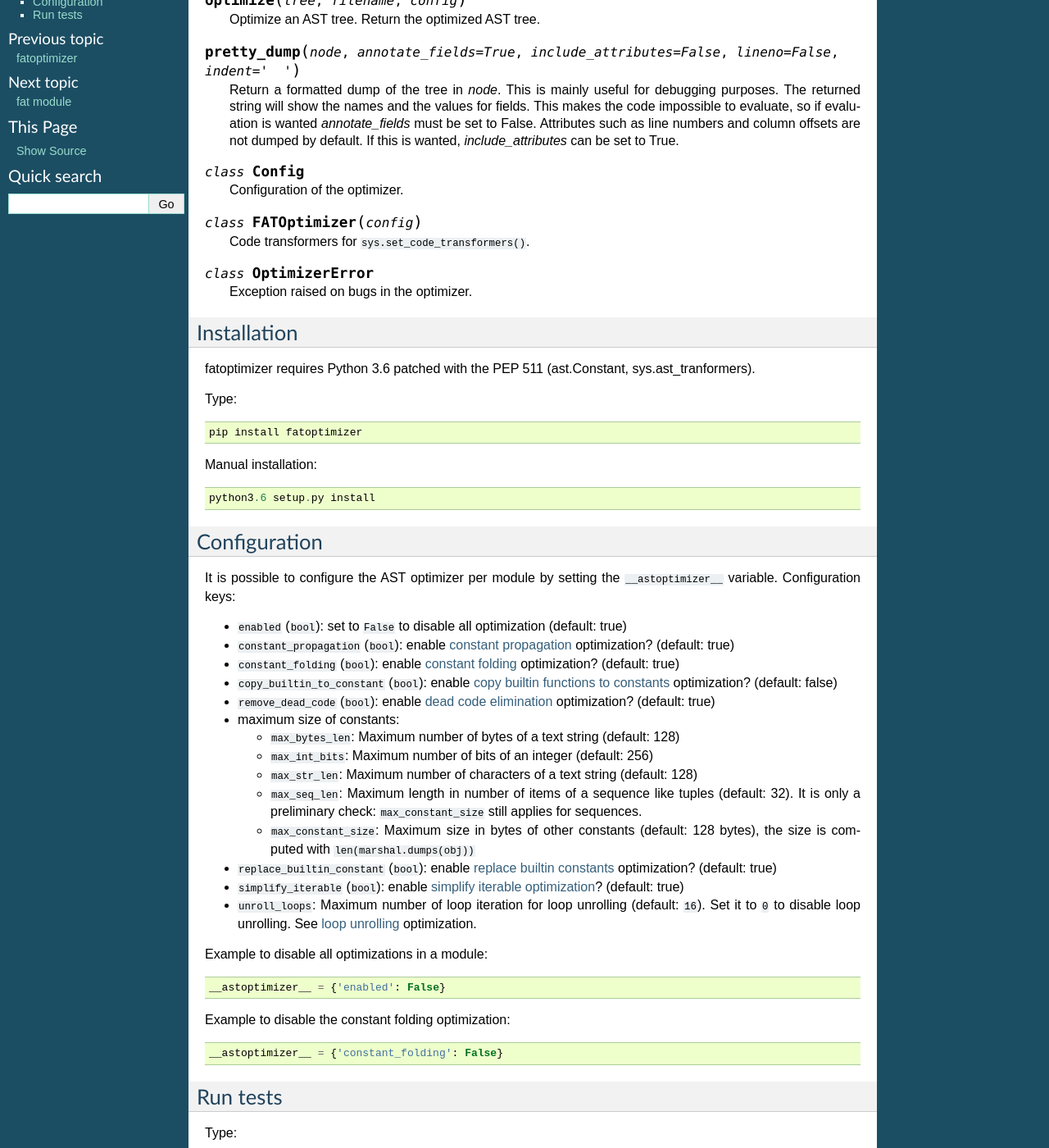
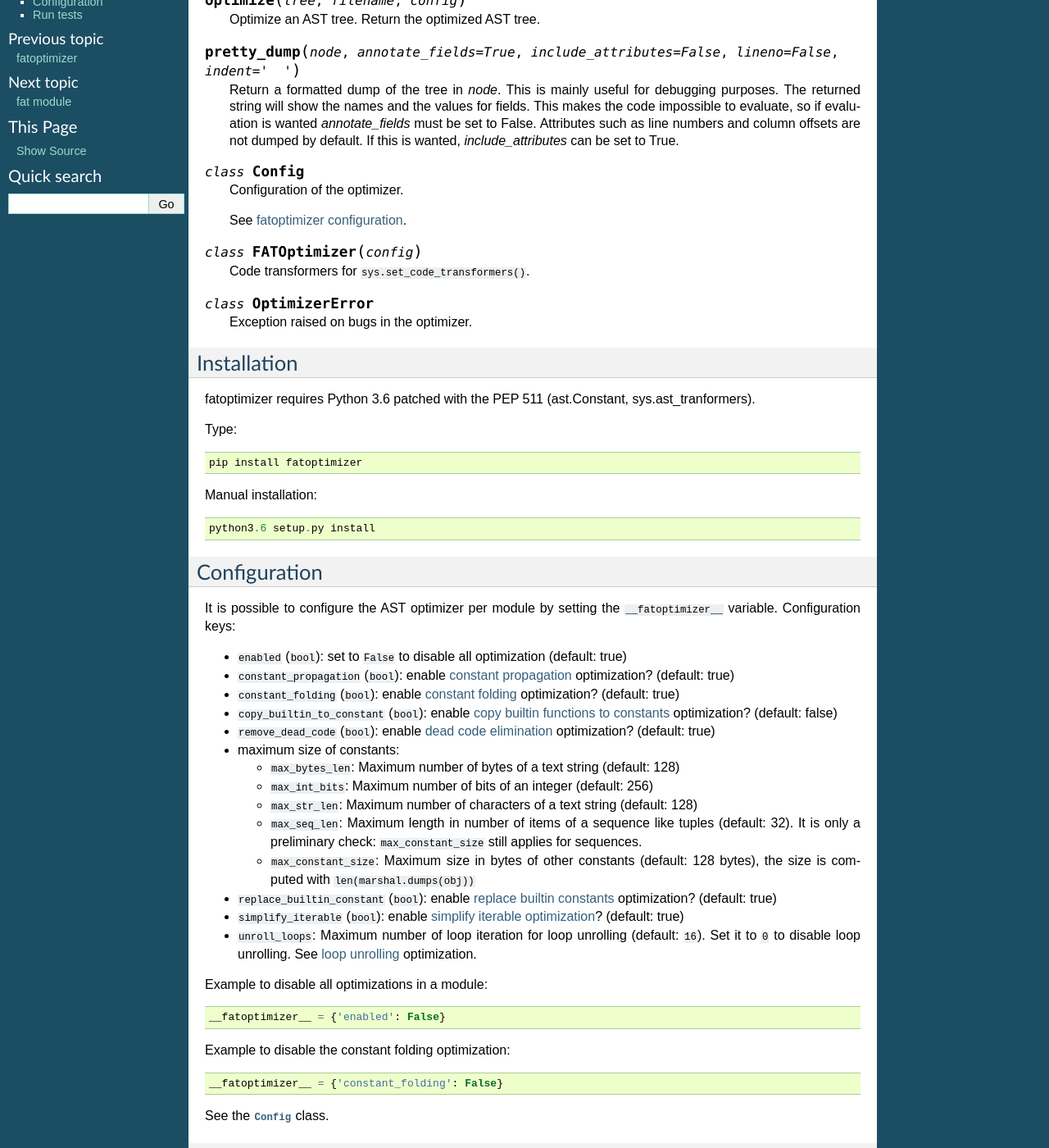
Before and after one commit to vstinner/fatoptimizer, a Sphinx documentation site: the page built from doc/fatoptimizer.rst, in a window 1280 px wide and 1400 px high, scrolled down 208 px. Shown: the whole window at 82% size. Built offline with Sphinx 7.4.7, drawn with Linux system fonts in a browser that asks for light colours.

Commit message:
replace __astoptimizer__ with __fatoptimizer__

```diff
--- a/doc/fatoptimizer.rst
+++ b/doc/fatoptimizer.rst
@@ -27,6 +27,8 @@ fatoptimizer API
 .. class:: Config
 
    Configuration of the optimizer.
+
+   See :ref:`fatoptimizer configuration <config>`.
 
 
 .. class:: FATOptimizer(config)
@@ -60,7 +62,7 @@ Configuration
 =============
 
 It is possible to configure the AST optimizer per module by setting
-the ``__astoptimizer__`` variable. Configuration keys:
+the ``__fatoptimizer__`` variable. Configuration keys:
 
 * ``enabled`` (``bool``): set to ``False`` to disable all optimization (default: true)
 
@@ -99,11 +101,13 @@ the ``__astoptimizer__`` variable. Configuration keys:
 
 Example to disable all optimizations in a module::
 
-    __astoptimizer__ = {'enabled': False}
+    __fatoptimizer__ = {'enabled': False}
 
 Example to disable the constant folding optimization::
 
-    __astoptimizer__ = {'constant_folding': False}
+    __fatoptimizer__ = {'constant_folding': False}
+
+See the :class:`Config` class.
 
 
 Run tests
--- a/doc/optimizations.rst
+++ b/doc/optimizations.rst
@@ -381,7 +381,7 @@ in the middle of the function, the specialized bytecode still uses the old
 builtin function. To use the optimization on a project, you may have to add the
 following :ref:`configuration <config>` at the top of the file::
 
-    __astoptimizer__ = {'copy_builtin_to_constant': False}
+    __fatoptimizer__ = {'copy_builtin_to_constant': False}
 
 :ref:`Configuration option <config>`: ``copy_builtin_to_constant``.
 
```
Also changed, not shown: doc/misc.rst (+3 -15 lines).
